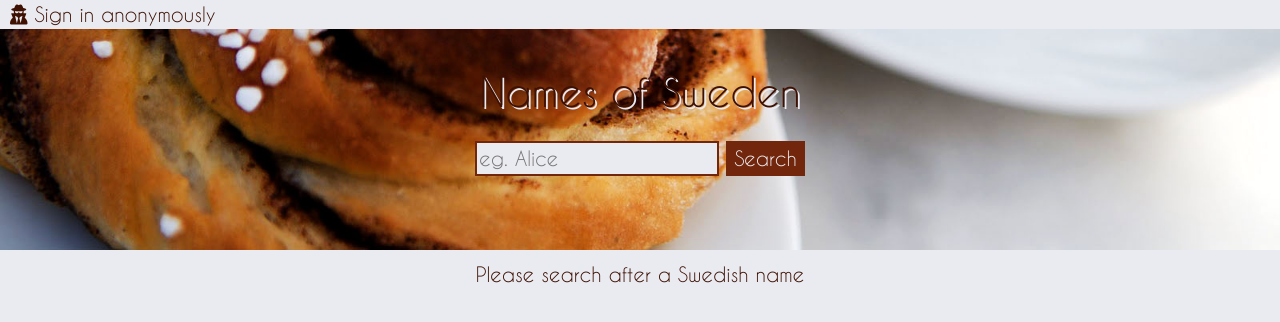
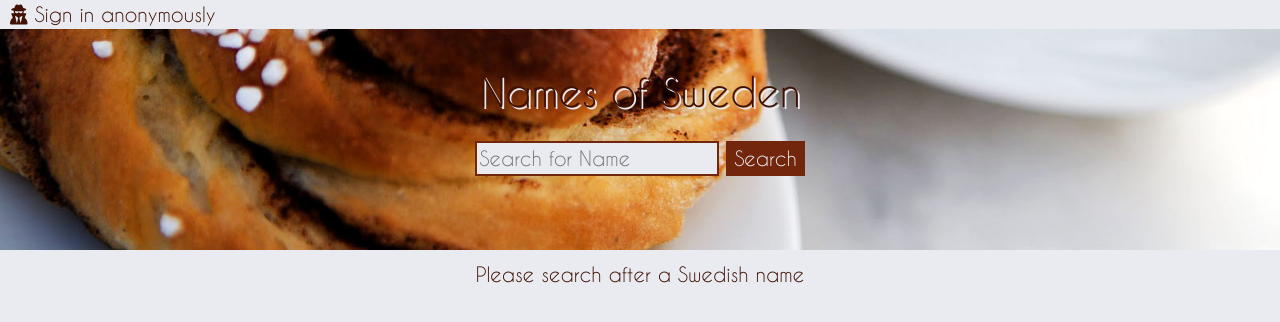
Before and after one commit to Alicecold/NamesOfSweden, a plain HTML site: page index.html in a window 1280 px wide. Drawn offline with nearby package versions, Linux system fonts and the light colour scheme; no server answers.

Commit message:
Fixed placeholer in search inputbox

```diff
--- a/index.html
+++ b/index.html
@@ -55,7 +55,7 @@
                             <h1>Names of Sweden</h1>
                             <div>
                                 <form onsubmit="return searchForName()">
-                                    <input class="nosweden-input" id="search_field" type="search" placeholder="eg. Alice" name="name" alt="Name">
+                                    <input class="nosweden-input" id="search_field" type="search" placeholder="Search for Name" name="name" alt="Name">
                                     <input class="nosweden-input nosweden-button" id="search_btn" type="button" value="Search" alt="search">
                                 </form>
                             </div>
```
